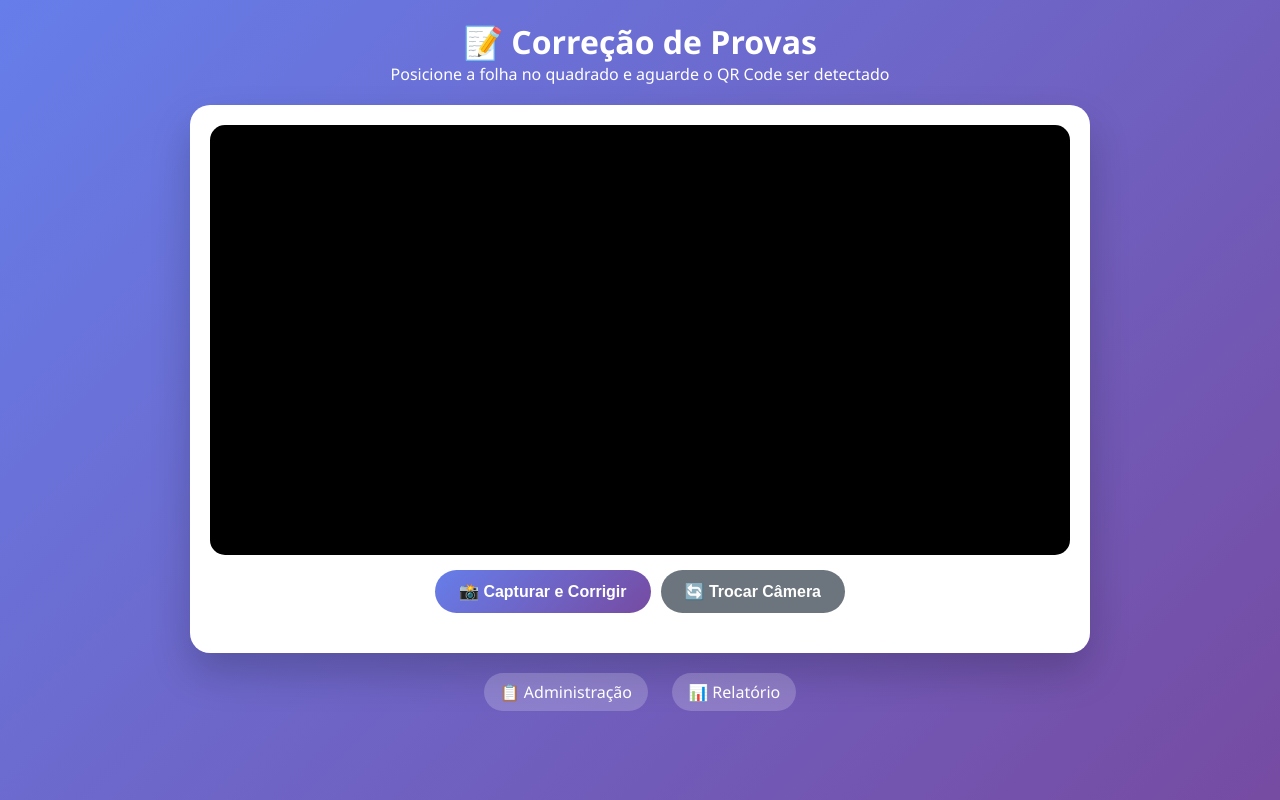
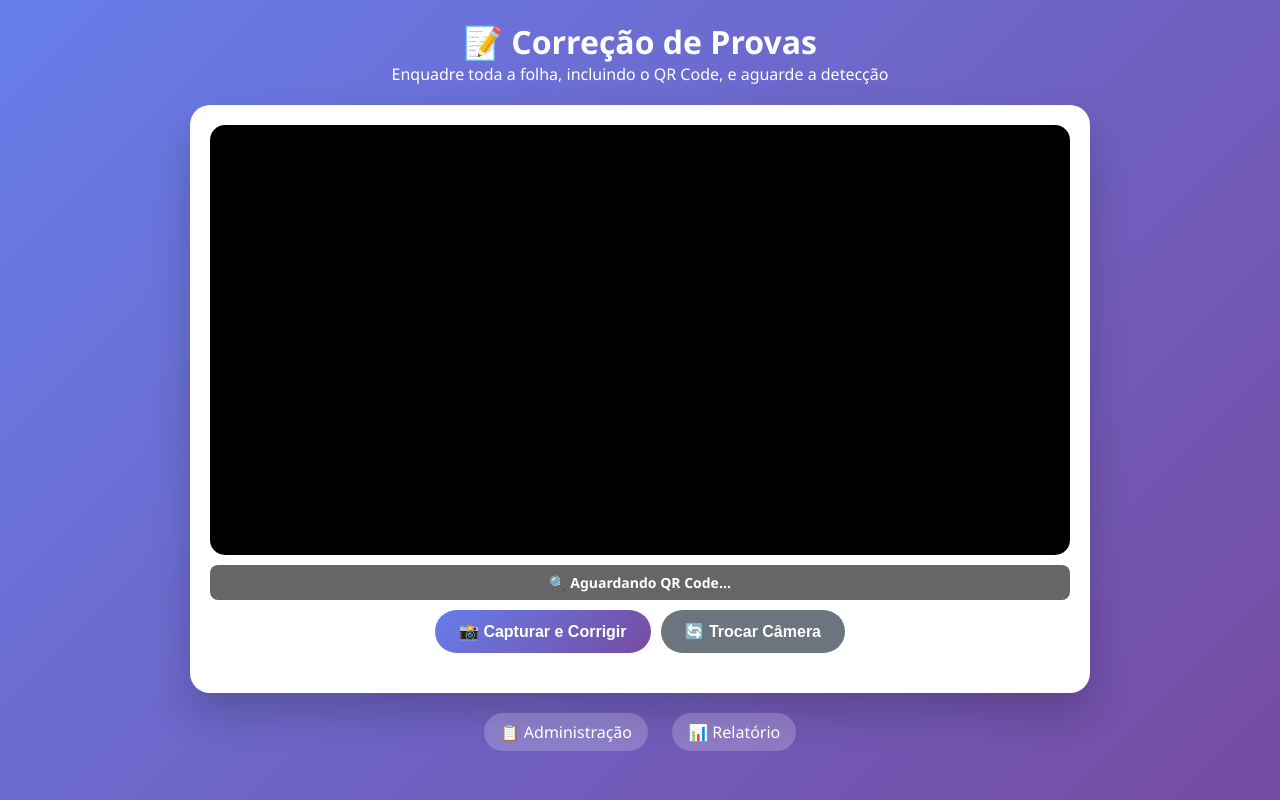
Before and after one commit to cristovamazevedo/Sistema-Correcao-Provas, a Flask app: page / in a window 1280 px wide. Run offline with Flask 3, Linux system fonts and the light colour scheme; some libraries are stand-ins or nearby versions.

Commit message:
correcao do processador e index

```diff
--- a/templates/index.html
+++ b/templates/index.html
@@ -38,7 +38,7 @@
             background: #000;
             border-radius: 15px;
             overflow: hidden;
-            margin-bottom: 15px;
+            margin-bottom: 10px;
         }
         #video {
             width: 100%;
@@ -60,6 +60,15 @@
             border-radius: 10px;
             box-shadow: 0 0 0 9999px rgba(0,0,0,0.6);
             transition: border-color 0.2s;
+            animation: pulse 1.5s ease-in-out infinite;
+        }
+        .guide-box.qr-detected {
+            border-color: #00ff00 !important;
+            animation: none;
+        }
+        @keyframes pulse {
+            0%, 100% { border-color: #ff0000; }
+            50% { border-color: #ffaa00; }
         }
         .guide-text {
             position: absolute;
@@ -73,13 +82,15 @@
             font-size: 12px;
             white-space: nowrap;
         }
-        @keyframes pulse {
-            0%, 100% { border-color: #ff0000; }
-            50% { border-color: #ffaa00; }
-        }
-        .guide-box.qr-detected {
-            border-color: #00ff00 !important;
-            animation: none;
+        .qr-status {
+            text-align: center;
+            margin: 10px 0;
+            font-size: 14px;
+            color: white;
+            background: rgba(0,0,0,0.6);
+            padding: 8px;
+            border-radius: 8px;
+            font-weight: bold;
         }
         .controls {
             display: flex;
@@ -230,13 +241,17 @@
 <div class="container">
     <div class="header">
         <h1>📝 Correção de Provas</h1>
-        <p>Posicione a folha no quadrado e aguarde o QR Code ser detectado</p>
+        <p>Enquadre toda a folha, incluindo o QR Code, e aguarde a detecção</p>
     </div>
 
     <div class="main-card">
         <div class="camera-container">
             <video id="video" autoplay playsinline></video>
             <div class="guide-overlay" id="guideOverlay"></div>
+        </div>
+
+        <div id="qrStatus" class="qr-status">
+            🔍 Aguardando QR Code...
         </div>
 
         <div class="controls">
@@ -281,6 +296,7 @@
     const switchCameraBtn = document.getElementById('switchCameraBtn');
     const loading = document.getElementById('loading');
     const resultSection = document.getElementById('resultSection');
+    const qrStatus = document.getElementById('qrStatus');
 
     let stream = null;
     let currentCamera = 'environment';
@@ -313,7 +329,7 @@
         }
     }
 
-    // Desenhar guia de enquadramento
+    // Desenhar guia de enquadramento (cobrindo quase todo o vídeo)
     function drawGuideBox() {
         const overlay = document.getElementById('guideOverlay');
         const videoRect = video.getBoundingClientRect();
@@ -322,11 +338,12 @@
         const relativeTop = videoRect.top - containerRect.top;
         const relativeLeft = videoRect.left - containerRect.left;
 
-        // Área de enquadramento (parte inferior do vídeo)
-        const boxHeight = videoRect.height * 0.45;
-        const boxWidth = videoRect.width * 0.85;
-        const boxTop = relativeTop + (videoRect.height - boxHeight - 20);
-        const boxLeft = relativeLeft + (videoRect.width - boxWidth) / 2;
+        // Margem de 5% em cada borda para garantir que a folha inteira caiba
+        const margin = 0.05;
+        const boxTop = relativeTop + videoRect.height * margin;
+        const boxLeft = relativeLeft + videoRect.width * margin;
+        const boxWidth = videoRect.width * (1 - 2 * margin);
+        const boxHeight = videoRect.height * (1 - 2 * margin);
 
         overlay.innerHTML = `
             <div class="guide-box" style="
@@ -334,17 +351,16 @@
                 left: ${boxLeft}px;
                 width: ${boxWidth}px;
                 height: ${boxHeight}px;
-                animation: pulse 1.5s ease-in-out infinite;
             ">
                 <div class="guide-text">
-                    📍 Enquadre o GABARITO aqui
+                    📍 Enquadre TODA a folha, incluindo o QR Code
                 </div>
             </div>
         `;
     }
 
-    // Detecção contínua de QR Code
-    async function startQRDetection() {
+    // Detecção contínua de QR Code (atualiza a borda e a mensagem)
+    function startQRDetection() {
         if (detectionInterval) clearInterval(detectionInterval);
         detectionInterval = setInterval(async () => {
             if (!video.videoWidth) return;
@@ -359,21 +375,20 @@
             const imageData = ctx.getImageData(0, 0, canvas.width, canvas.height);
             const code = jsQR(imageData.data, canvas.width, canvas.height);
             const guideBox = document.querySelector('.guide-box');
+
             if (code) {
                 if (!qrDetected) {
                     qrDetected = true;
-                    if (guideBox) {
-                        guideBox.classList.add('qr-detected');
-                        guideBox.style.animation = 'none';
-                    }
+                    qrStatus.innerHTML = '✅ QR Code detectado! Pressione "Capturar".';
+                    qrStatus.style.background = 'rgba(0,128,0,0.8)';
+                    if (guideBox) guideBox.classList.add('qr-detected');
                 }
             } else {
                 if (qrDetected) {
                     qrDetected = false;
-                    if (guideBox) {
-                        guideBox.classList.remove('qr-detected');
-                        guideBox.style.animation = 'pulse 1.5s ease-in-out infinite';
-                    }
+                    qrStatus.innerHTML = '🔍 Aponte para o QR Code da folha.';
+                    qrStatus.style.background = 'rgba(0,0,0,0.6)';
+                    if (guideBox) guideBox.classList.remove('qr-detected');
                 }
             }
         }, 500);
```
